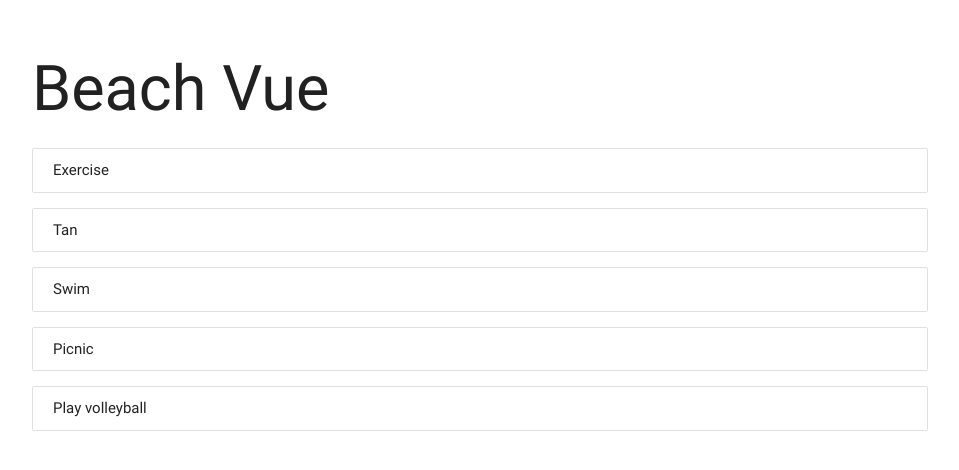
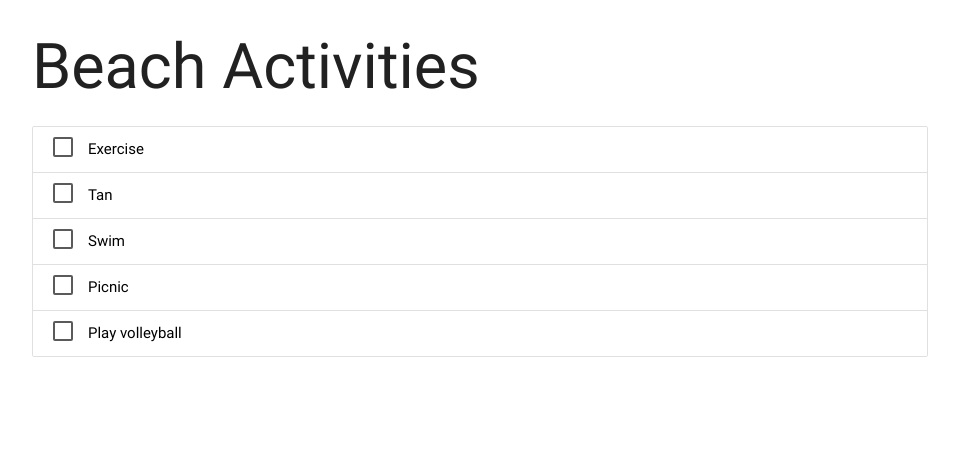
Before and after one commit to yxnely/vue-playground, a plain HTML site: page beachVue/Beach.html in a window 1280 px wide. Shown: the whole page, without its empty margins (160-1119 px from the left). Drawn offline with nearby package versions, Linux system fonts and the light colour scheme.

Commit message:
fixing ul and adding some style

```diff
--- a/beachVue/Beach.html
+++ b/beachVue/Beach.html
@@ -5,12 +5,14 @@
 		<meta name="viewport" content="width=device-width, initial-scale=1">
 		<link rel="stylesheet" href="https://cdnjs.cloudflare.com/ajax/libs/materialize/0.100.1/css/materialize.min.css">
 	</head>
-<body>
-		<br>
+	<body>
 		<div id="beach" class="container">
-			<h1>Beach Vue</h1>
-			<ul class="collection" v-for="item in thingsToDo">
-				<li class="collection-item">{{ item }}</li>
+			<h1>Beach Activities</h1>
+			<ul class="collection">
+				<li class="collection-item" v-for="activity in activities">
+					<input class="filled-in" type="checkbox" v-bind:id="activity.value" name="beachActivities" v-bind:value="activity.value" />
+					<label class="black-text" v-bind:for="activity.value">{{ activity.text }}</label>
+				</li>
 			</ul>
 		</div>
 	</body>
--- a/beachVue/scripts/beach.js
+++ b/beachVue/scripts/beach.js
@@ -1,7 +1,28 @@
 const beach = new Vue({
 	el: '#beach',
 	data: {
-		thingsToDo: ['Exercise', 'Tan', 'Swim', 'Picnic', 'Play volleyball'],
+		activities: [
+			{
+				value: 'exercise',
+				text: 'Exercise',
+			},
+			{
+				value: 'tan',
+				text: 'Tan'
+			},
+			{
+				value: 'swim',
+				text: 'Swim'
+			},
+			{
+				value: 'picnic',
+				text: 'Picnic',
+			},
+			{
+				value: 'play volleyball',
+				text: 'Play volleyball',
+			}
+		],
 	},
 	methods: {
 		addActivity(event) {
```
